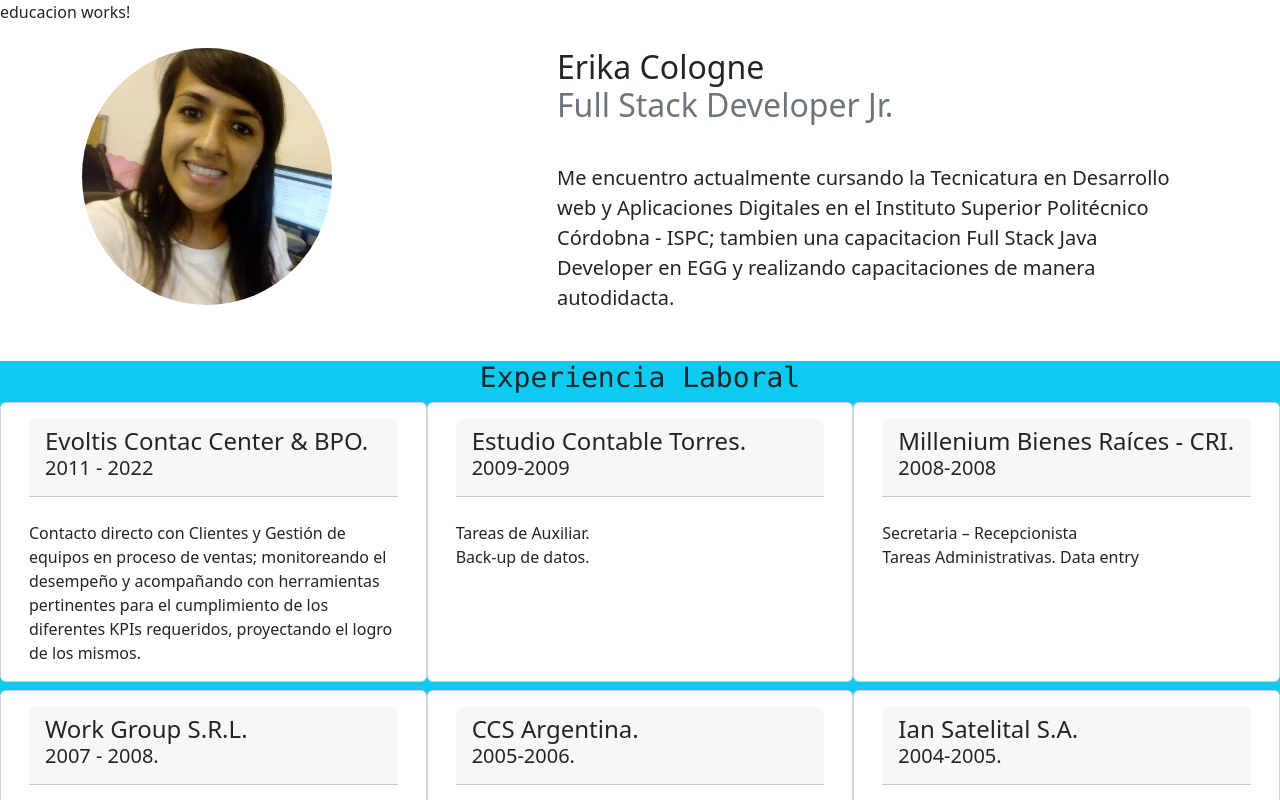
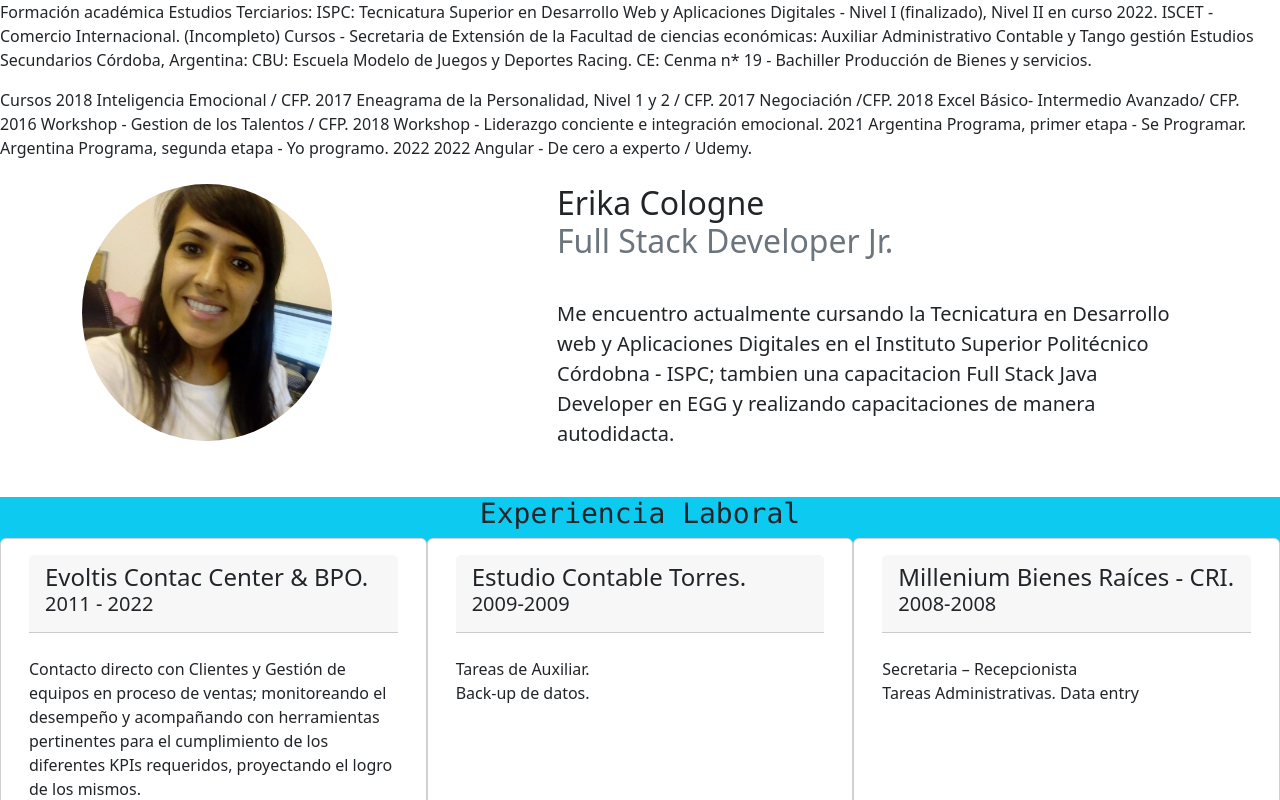
Before and after one commit to erkcgn/ProyectoIntegrador_CologneErika, an Angular app in the folder ProyectoIntegrador_erkcgn/: page /educacion in a window 1280 px wide. Shown: the top 800 px of the page. Built offline with nearby package versions, Linux system fonts and the light colour scheme.

Commit message:
comenzando a prepararlo

```diff
--- a/ProyectoIntegrador_erkcgn/src/app/componentes/educacion/educacion.component.html
+++ b/ProyectoIntegrador_erkcgn/src/app/componentes/educacion/educacion.component.html
@@ -1 +1,41 @@
-<p>educacion works!</p>
+<div class="container">
+    <div class="row">
+
+    </div>
+</div>
+<p>Formación académica
+    Estudios Terciarios:
+
+    ISPC: Tecnicatura Superior en Desarrollo Web y Aplicaciones Digitales - Nivel I (finalizado), Nivel II en curso 2022.
+
+    ISCET - Comercio Internacional. (Incompleto)
+    Cursos - Secretaria de Extensión de la Facultad de ciencias económicas:
+    Auxiliar Administrativo Contable y Tango gestión
+
+    Estudios Secundarios Córdoba, Argentina:
+    CBU: Escuela Modelo de Juegos y Deportes Racing.
+    CE: Cenma n* 19 - Bachiller Producción de Bienes y servicios.
+</p>
+<p>
+    Cursos
+
+2018 Inteligencia Emocional / CFP.
+2017 Eneagrama de la Personalidad,
+Nivel 1 y 2 / CFP.
+2017 Negociación /CFP.
+2018 Excel Básico- Intermedio
+Avanzado/ CFP.
+2016 Workshop - Gestion de los
+Talentos / CFP.
+2018 Workshop - Liderazgo
+conciente e integración
+emocional.
+2021 Argentina Programa, primer
+etapa - Se Programar.
+Argentina Programa, segunda
+etapa - Yo programo.
+2022
+2022
+Angular - De cero a experto /
+Udemy.
+</p>
```
